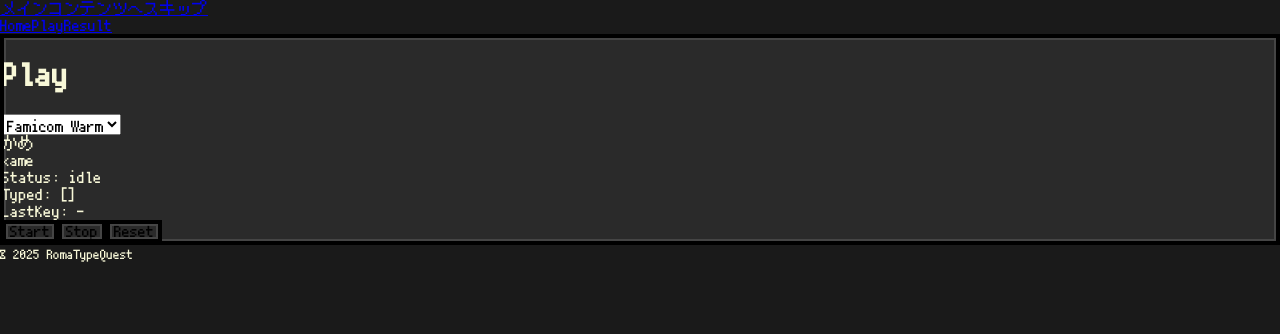
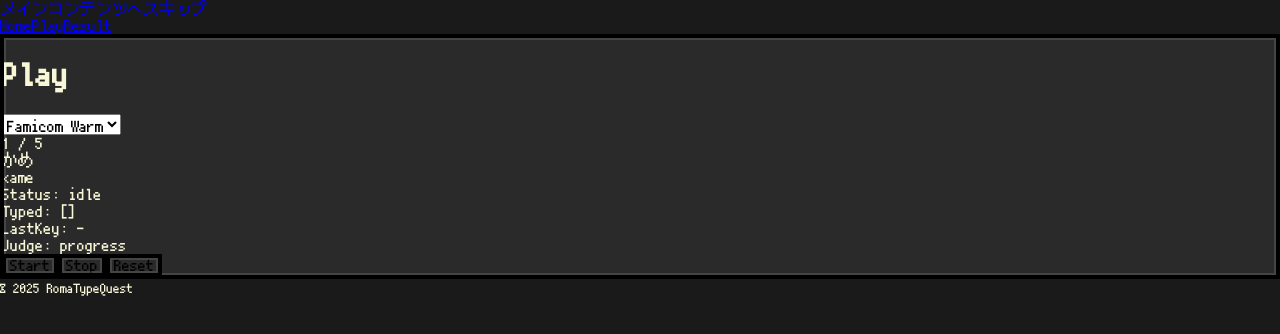
Before and after one commit to KJ-LEATHER-GAMES/roma-type, a React (Vite) app: page /play in a window 1280 px wide. Shown: the top 334 px of the page. Built offline with nearby package versions, Linux system fonts and the light colour scheme.

Commit message:
Complete S1-3!!

```diff
--- /dev/null
+++ b/src/features/typing/data/simpleWords.ts
@@ -0,0 +1,14 @@
+// src/features/typing/data/simpleWords.ts
+export type SimpleWord = {
+    id: string; // "kame" など（ログやキー用）
+    kana: string; // "かめ"
+    romaji: string; // "kame"（この1パターンのみ正解）
+};
+
+export const SIMPLE_WORDS: SimpleWord[] = [
+    { id: 'kame', kana: 'かめ', romaji: 'kame' },
+    { id: 'neko', kana: 'ねこ', romaji: 'neko' },
+    { id: 'inu', kana: 'いぬ', romaji: 'inu' },
+    { id: 'saru', kana: 'さる', romaji: 'saru' },
+    { id: 'tori', kana: 'とり', romaji: 'tori' },
+];
--- a/src/routes/Play.tsx
+++ b/src/routes/Play.tsx
@@ -3,45 +3,99 @@ import { useEffect, useState } from 'react';
 
 import { PixelPanel, PixelButton, ThemeSwitcher } from '@/components/ui';
 import { useTypingCore } from '@/features/typing/core';
+import { SIMPLE_WORDS } from '@/features/typing/data/simpleWords';
 
 /**
- * タイピング入力コア (S1-2)
- * - Startで入力受付開始
- * - Stopで入力停止
- * - Resetで状態初期化
- * - Status / Typed / LastKey をUIに反映
- * - targetWord に対して [typed][remaining] を表示
- * - 正解/ミス時に簡易演出（.u-flash / .u-shake）を付与
+ * タイピング入力画面 (S1-3)
+ * - 清音のみの最小辞書（5語）を small round として出題
+ * - Startで1問目から開始
+ * - 1単語 complete で Flash → 少し待って自動で次の単語へ
+ * - 5問終わったら Finish 状態に遷移
  */
 export default function Play() {
-    // S1-3 までは固定のお題でOK
-    const targetWord = 'kame';
+    // 小問管理用の状態
+    const [currentIndex, setCurrentIndex] = useState(0); // 0〜SIMPLE_WORDS.length-1
+    const [isFinished, setIsFinished] = useState(false); // 5問をすべて完了したか
 
+    // 演出用クラス（Flash / Shake）
     const [effectClass, setEffectClass] = useState<string | null>(null);
 
+    const currentWord = SIMPLE_WORDS[currentIndex];
+
+    // 1問分のタイピングコア
     const { state, typed, remaining, judgeResult, startRound, stopRound, reset } = useTypingCore({
-        targetWord,
+        targetWord: currentWord.romaji,
     });
 
-    // 判定結果に応じて演出クラスを一時的に付与
+    // ====== 演出クラス（Flash / Shake）を付けるだけの Effect ======
     useEffect(() => {
         if (judgeResult.kind === 'mismatch') {
             setEffectClass('u-shake');
         } else if (judgeResult.kind === 'complete') {
             setEffectClass('u-flash');
-        } else {
-            // progress のときは何もしない
-            return;
         }
+        // progress のときは何もしない（クラスはそのまま）
+    }, [judgeResult.kind]);
+
+    // ====== effectClass が付いたら 250ms 後にクリアする Effect ======
+    useEffect(() => {
+        if (!effectClass) return;
 
         const timeout = setTimeout(() => {
             setEffectClass(null);
-        }, 250); // CSS の animation-duration と揃える
+        }, 250);
 
         return () => {
             clearTimeout(timeout);
         };
-    }, [judgeResult.kind]);
+    }, [effectClass]);
+
+    // ====== complete → 次の単語へ自動遷移 ======
+    useEffect(() => {
+        if (judgeResult.kind !== 'complete') return;
+        if (isFinished) return;
+
+        const timer = setTimeout(() => {
+            setCurrentIndex((prev) => {
+                const next = prev + 1;
+                const lastIndex = SIMPLE_WORDS.length - 1;
+
+                if (next > lastIndex) {
+                    // 5問すべて完了
+                    setIsFinished(true);
+                    stopRound(); // 入力受付を停止
+                    return prev; // これ以上はインデックスを進めない
+                }
+
+                // まだ残りの問題がある → 次の単語へ
+                startRound(); // typed をクリア＆ running にする
+                return next;
+            });
+        }, 220); // Flash が見える程度のディレイ（200〜250ms あたり）
+
+        return () => {
+            clearTimeout(timer);
+        };
+    }, [judgeResult.kind, isFinished, startRound, stopRound]);
+
+    // ====== ボタンハンドラ ======
+    const handleStart = () => {
+        // 1問目から再スタート
+        setCurrentIndex(0);
+        setIsFinished(false);
+        startRound(); // typed クリア＆ running
+    };
+
+    const handleStop = () => {
+        stopRound();
+    };
+
+    const handleReset = () => {
+        reset(); // state: idle / typed: ''
+        setCurrentIndex(0);
+        setIsFinished(false);
+        setEffectClass(null);
+    };
 
     return (
         <PixelPanel pixcel-rounded className="u-stack u-gap-2">
@@ -51,27 +105,37 @@ export default function Play() {
                 <ThemeSwitcher />
             </div>
 
+            {/* 進行状況（何問目か） */}
+            <div className="pixel-font-tight">
+                {currentIndex + 1} / {SIMPLE_WORDS.length}
+            </div>
+
             {/* お題表示（かな＋ローマ字） */}
             <div className="pixel-font">
-                <div className="target-kana">かめ</div>
+                {/* かな表記 */}
+                <div className="target-kana">{currentWord.kana}</div>
 
-                {/* ★ S1-2 の主役：typed / remaining の分割表示 */}
+                {/* typed / remaining の分割表示 */}
                 <div className={`target-romaji ${effectClass ?? ''}`}>
                     <span className="typed">{typed}</span>
                     <span className="remaining">{remaining}</span>
                 </div>
             </div>
 
+            {/* Finish メッセージ（5問完了時） */}
+            {isFinished && <div className="pixel-font-tight u-flash">Finish!</div>}
+
             {/* ステータス表示（デバッグ / 学習用） */}
             <div className="pixel-font-tight">Status: {state.status}</div>
             <div className="pixel-font-tight">Typed: [{typed}]</div>
             <div className="pixel-font-tight">LastKey: {state.lastKey ?? '-'}</div>
+            <div className="pixel-font-tight">Judge: {judgeResult.kind}</div>
 
             {/* 操作ボタン */}
             <div className="u-row u-gap-2">
-                <PixelButton onClick={startRound}>Start</PixelButton>
-                <PixelButton onClick={stopRound}>Stop</PixelButton>
-                <PixelButton onClick={reset}>Reset</PixelButton>
+                <PixelButton onClick={handleStart}>Start</PixelButton>
+                <PixelButton onClick={handleStop}>Stop</PixelButton>
+                <PixelButton onClick={handleReset}>Reset</PixelButton>
             </div>
         </PixelPanel>
     );
```
